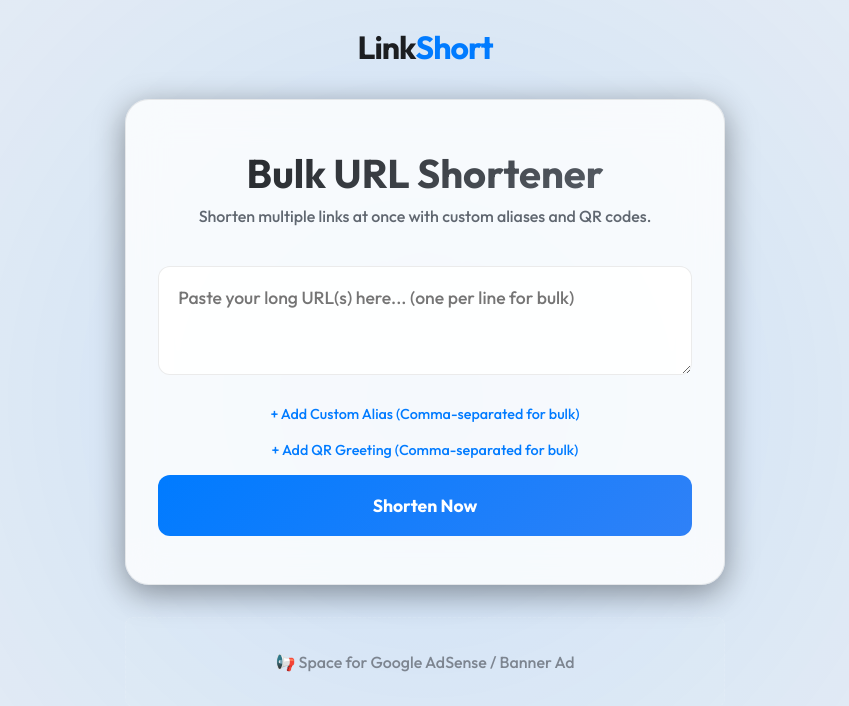
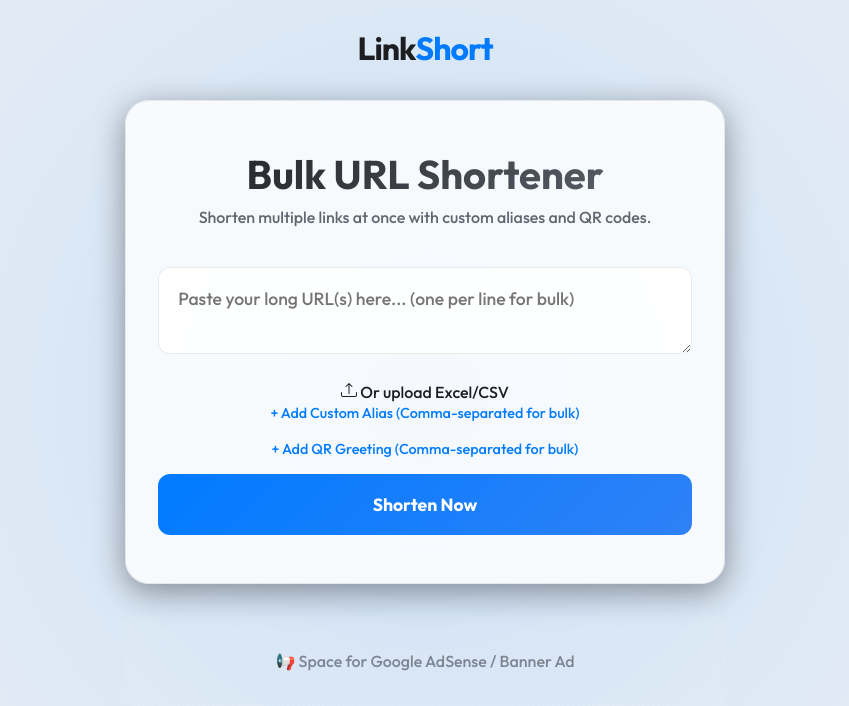
Before and after one commit to linkshortfree/linkshort, a Flask app: page / in a window 1280 px wide. Shown: the top 706 px of the page, without its empty margins (215-1064 px from the left). Run offline with Flask 3, Linux system fonts and the light colour scheme; some libraries are stand-ins or nearby versions.

Commit message:
Implement Excel/CSV bulk upload with smart column mapping

```diff
--- a/templates/index.html
+++ b/templates/index.html
@@ -35,7 +35,23 @@
 
                     <div class="input-group">
                         <textarea id="urlInput" placeholder="Paste your long URL(s) here... (one per line for bulk)"
-                            autocomplete="off" rows="3"></textarea>
+                            autocomplete="off"></textarea>
+                    </div>
+
+                    <div class="file-upload-section">
+                        <label for="fileInput" class="file-label">
+                            <svg xmlns="http://www.w3.org/2000/svg" width="16" height="16" fill="currentColor"
+                                viewBox="0 0 16 16">
+                                <path
+                                    d="M.5 9.9a.5.5 0 0 1 .5.5v2.5a1 1 0 0 0 1 1h12a1 1 0 0 0 1-1v-2.5a.5.5 0 0 1 1 0v2.5a2 2 0 0 1-2 2H2a2 2 0 0 1-2-2v-2.5a.5.5 0 0 1 .5-.5z" />
+                                <path
+                                    d="M7.646 1.146a.5.5 0 0 1 .708 0l3 3a.5.5 0 0 1-.708.708L8.5 2.707V11.5a.5.5 0 0 1-1 0V2.707L5.354 4.854a.5.5 0 1 1-.708-.708l3-3z" />
+                            </svg>
+                            <span>Or upload Excel/CSV</span>
+                        </label>
+                        <input type="file" id="fileInput" accept=".xlsx, .xls, .csv" style="display: none;"
+                            onchange="handleFileUpload(this)">
+                        <div id="fileStatus" class="file-status"></div>
                     </div>
 
                     <div class="options-toggle" id="aliasToggle" onclick="toggleOptions()">
@@ -100,6 +116,7 @@
     </div>
 
     <script src="https://cdnjs.cloudflare.com/ajax/libs/qrcodejs/1.0.0/qrcode.min.js"></script>
+    <script src="https://cdnjs.cloudflare.com/ajax/libs/xlsx/0.18.5/xlsx.full.min.js"></script>
     <script src="{{ url_for('static', filename='js/script.js') }}"></script>
 </body>
 
```
